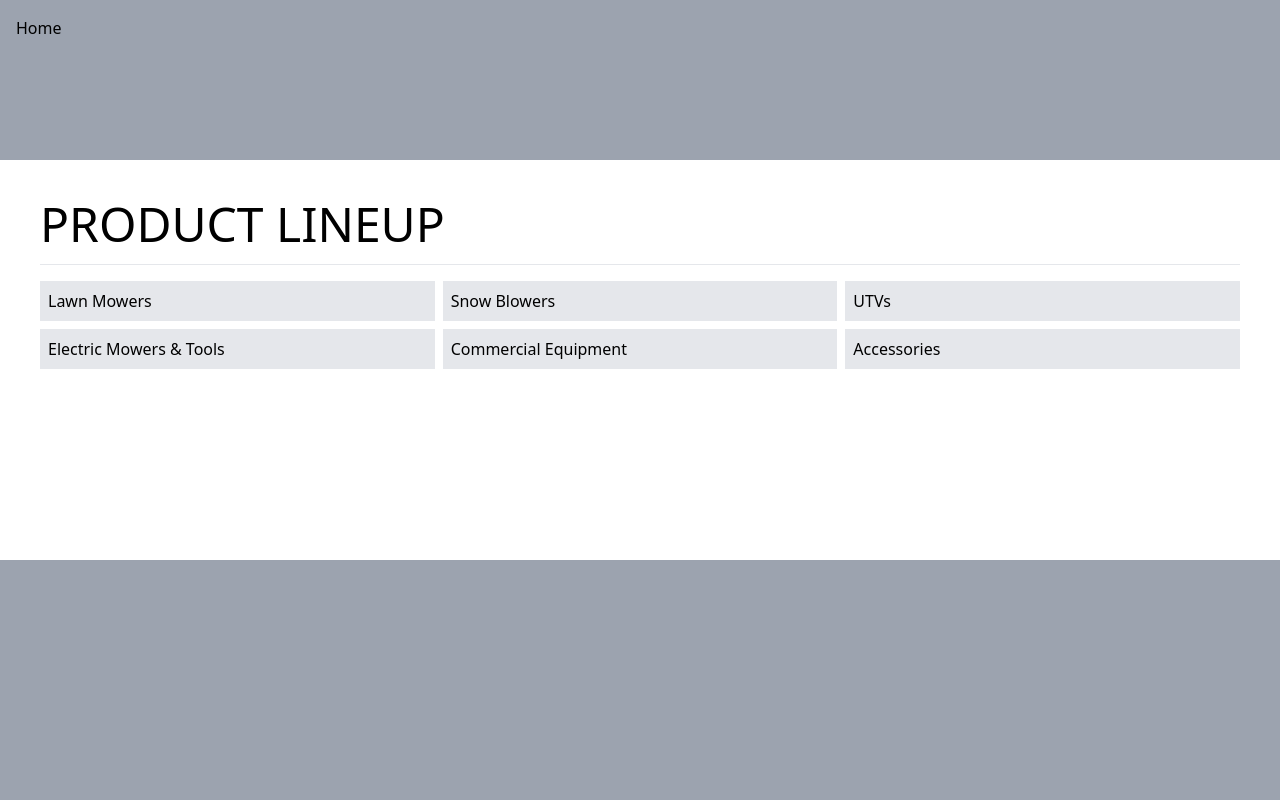
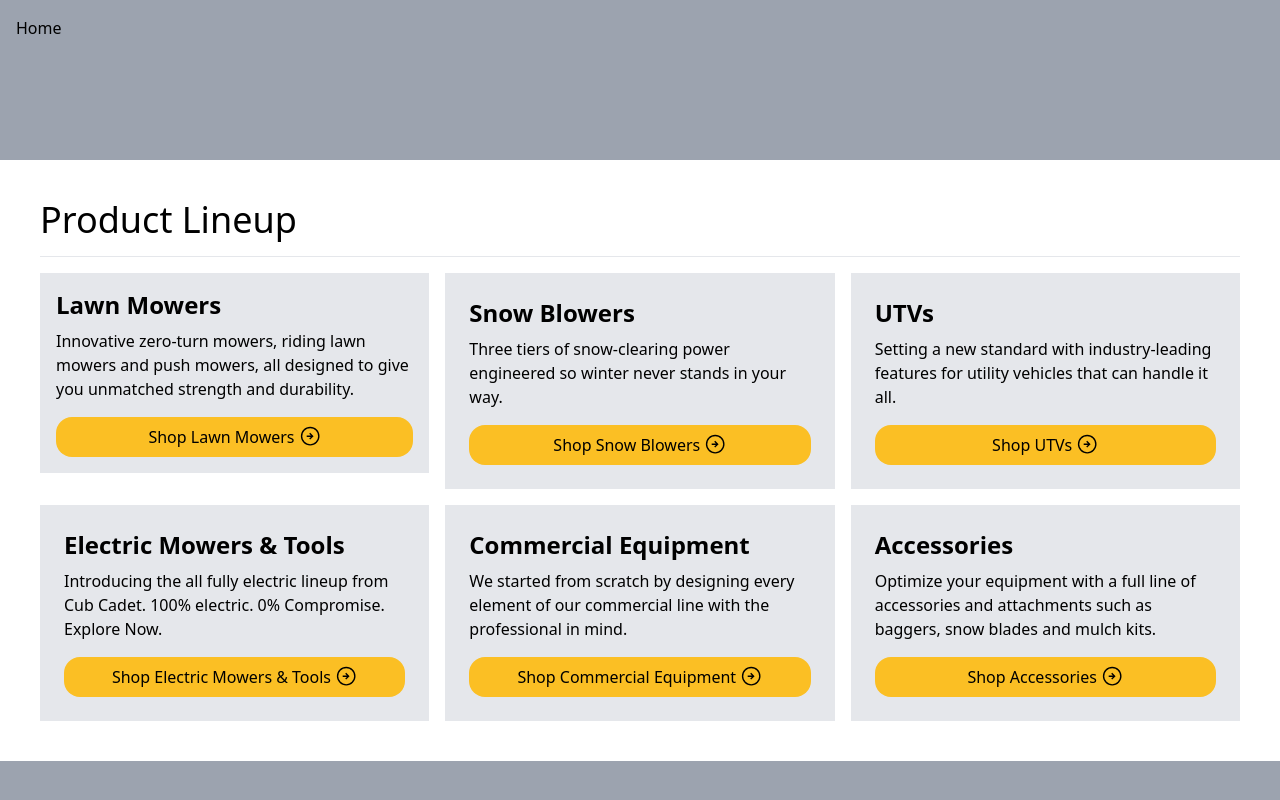
Before and after one commit to theckeler/cc-site-build, a Next.js app: page / in a window 1280 px wide. Shown: the top 800 px of the page. Built offline with nearby package versions, Linux system fonts and the light colour scheme.

Commit message:
fixing error?

```diff
--- a/pages/index.js
+++ b/pages/index.js
@@ -1,51 +1,75 @@
 import Link from "next/link";
+
+import CategoryCard from "@/components/CategoryCard";
 
 export default function Index() {
 	return (
 		<div
 			className="max-w-screen-2xl mx-auto p-10"
 			style={{ minHeight: "50vh" }}>
-			<h1 className="text-5xl uppercase border-b pb-4 mb-4">Product Lineup</h1>
-			<ul className="grid grid-cols-3 gap-2">
+			<h1 className="text-4xl border-b pb-4 mb-4">Product Lineup</h1>
+			<ul className="grid grid-cols-3 gap-4">
 				<li className="">
 					<div className="bg-gray-200">
-						<Link href="/lawn-mowers" className="block p-2">
-							Lawn Mowers
-						</Link>
+						<CategoryCard
+							h2="Lawn Mowers"
+							p="Innovative zero-turn mowers, riding lawn mowers and push mowers, all designed to give you unmatched strength and durability."
+							href="/lawn-mowers"
+						/>
 					</div>
 				</li>
 				<li>
 					<div className="bg-gray-200">
 						<div href="#top" className="block p-2">
-							Snow Blowers
+							<CategoryCard
+								h2="Snow Blowers"
+								p="Three tiers of snow-clearing power engineered so winter never stands in your way."
+								href="#top"
+							/>
 						</div>
 					</div>
 				</li>
 				<li>
 					<div className="bg-gray-200">
 						<div href="#top" className="block p-2">
-							UTVs
+							<CategoryCard
+								h2="UTVs"
+								p="Setting a new standard with industry-leading features for utility vehicles that can handle it all."
+								href="#top"
+							/>
 						</div>
 					</div>
 				</li>
 				<li>
 					<div className="bg-gray-200">
 						<div href="#top" className="block p-2">
-							Electric Mowers & Tools
+							<CategoryCard
+								h2="Electric Mowers & Tools"
+								p="Introducing the all fully electric lineup from Cub Cadet. 100% electric. 0% Compromise. Explore Now."
+								href="#top"
+							/>
 						</div>
 					</div>
 				</li>
 				<li>
 					<div className="bg-gray-200">
 						<div href="#top" className="block p-2">
-							Commercial Equipment
+							<CategoryCard
+								h2="Commercial Equipment"
+								p="We started from scratch by designing every element of our commercial line with the professional in mind."
+								href="#top"
+							/>
 						</div>
 					</div>
 				</li>
 				<li>
 					<div className="bg-gray-200">
 						<div href="#top" className="block p-2">
-							Accessories
+							<CategoryCard
+								h2="Accessories"
+								p="Optimize your equipment with a full line of accessories and attachments such as baggers, snow blades and mulch kits."
+								href="#top"
+							/>
 						</div>
 					</div>
 				</li>
--- a/pages/lawn-mowers/index.js
+++ b/pages/lawn-mowers/index.js
@@ -14,7 +14,11 @@
 				/>
 			</li>
 			<li className="max-w-screen-2xl mx-auto p-3">
-				<H1 title="Explore Lawn Mowers" srOnly="Cub Cadet" />
+				<H1
+					title="Explore Lawn Mowers"
+					srOnly="Cub Cadet"
+					className="text-4xl border-b pb-4 mb-4"
+				/>
 				<ul className="grid grid-cols-3 gap-2 mt-8">
 					<li className="">
 						<div className="bg-gray-200">
--- a/pages/lawn-mowers/riding-lawn-mowers/index.js
+++ b/pages/lawn-mowers/riding-lawn-mowers/index.js
@@ -11,14 +11,18 @@
 				<BreadCrumbs
 					crumbs={[
 						{ title: "Home", url: "/" },
-						{ title: "Lawn Mowers", url: "lawn-mowers" },
+						{ title: "Lawn Mowers", url: "/lawn-mowers" },
 						{ title: "Riding Lawn Mowers" },
 					]}
 					cta={{ title: "Buy Stuff", url: "#products" }}
 				/>
 			</li>
 			<li className="max-w-screen-2xl mx-auto p-3">
-				<H1 title="Explore Riding Lawn Mowers" srOnly="Cub Cadet" />
+				<H1
+					title="Explore Riding Lawn Mowers"
+					srOnly="Cub Cadet"
+					className="text-4xl border-b pb-4 mb-4"
+				/>
 				<p className="text-sm mt-8 max-w-6xl leading-loose">
 					A complete lineup of zero-turn mowers, lawn and garden tractors, and
 					electric mowers, all featuring the strength and durability that bring
--- a/pages/lawn-mowers/riding-lawn-mowers/zero-turn-mowers/pdp/[slug].js
+++ b/pages/lawn-mowers/riding-lawn-mowers/zero-turn-mowers/pdp/[slug].js
@@ -16,7 +16,7 @@
 import productsJSON from "../../../../../Data/products.json";
 
 const IndexID = (id) => {
-	const product = productsJSON[id.slug];
+	const product = productsJSON[Number(id.slug - 1)];
 
 	return (
 		<ul className="max-w-screen-2xl grid grid-cols-12 gap-3 mx-auto p-3">
```
Also changed, not shown: Data/products.json (+8 -8 lines).
